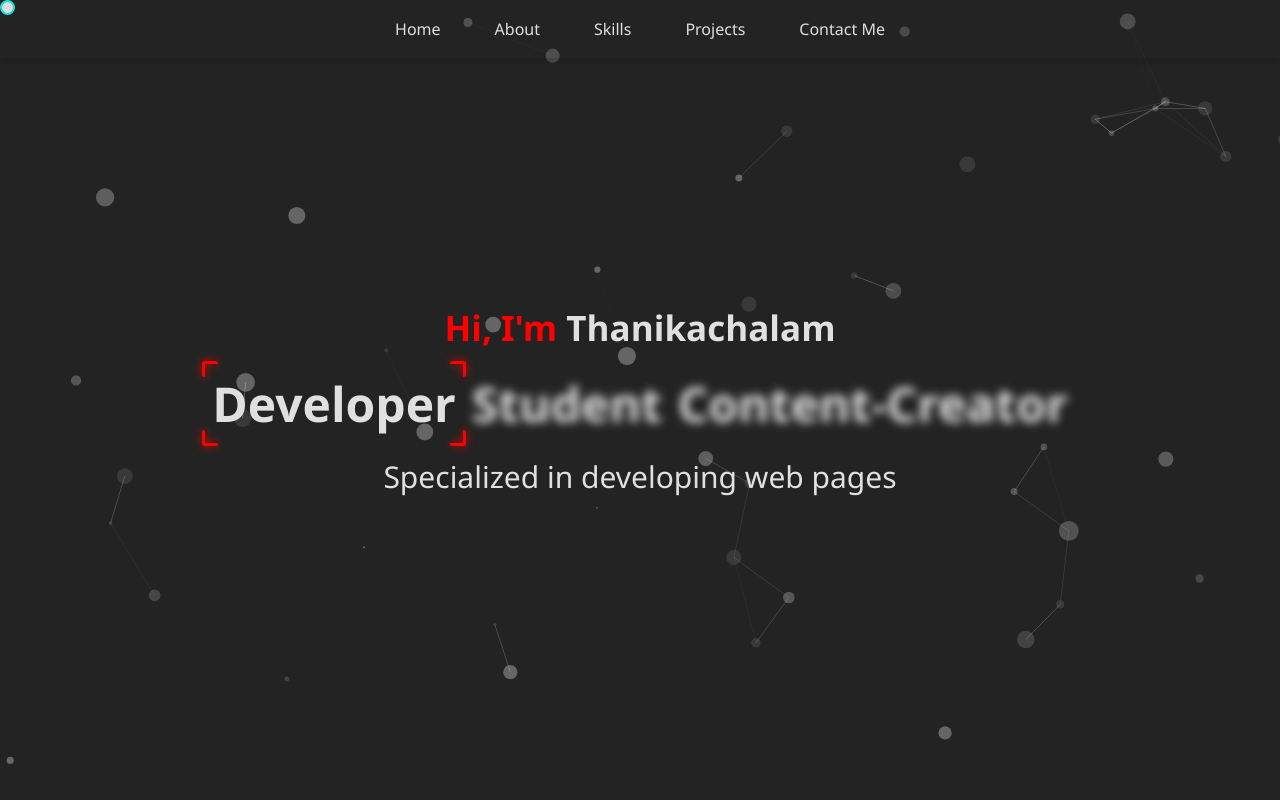
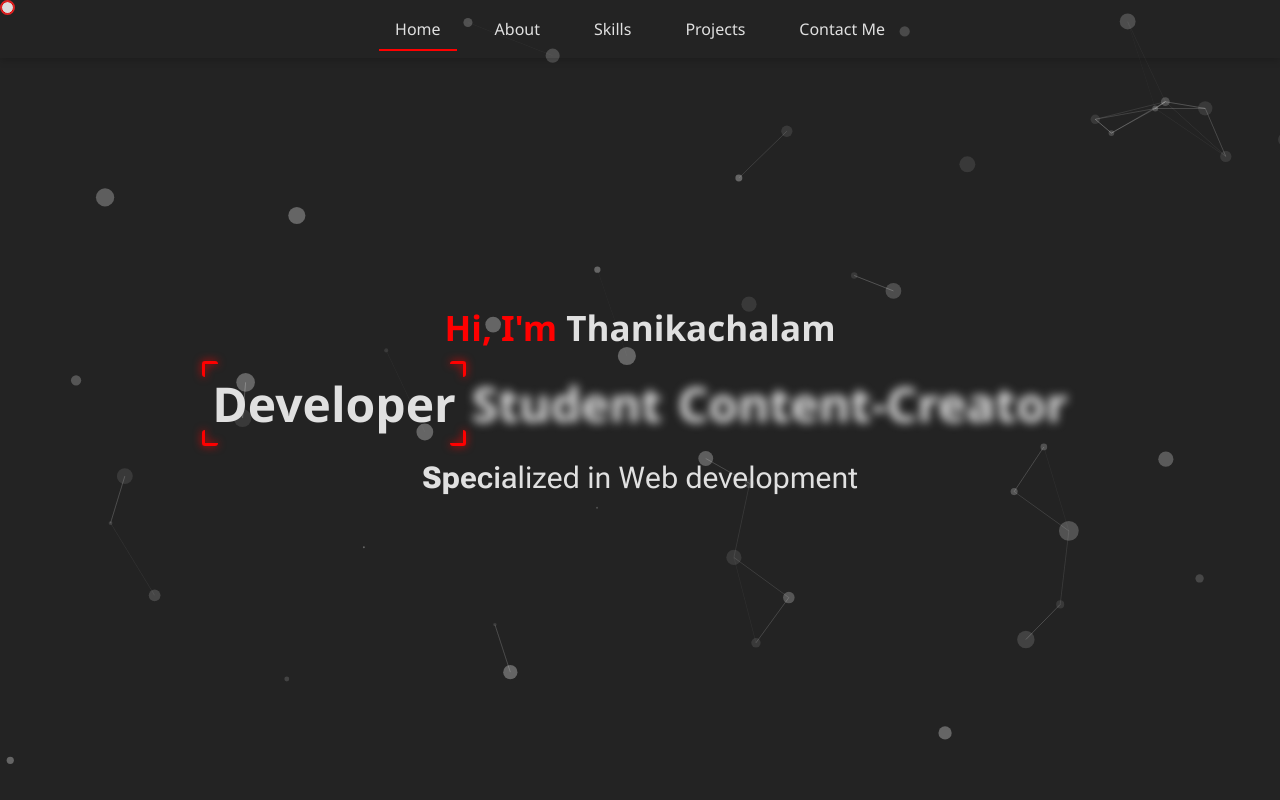
Before and after one commit to Thanikachalam1/Portfolio, a React (Vite) app: page / in a window 1280 px wide. Built offline with nearby package versions, Linux system fonts and the light colour scheme.

Commit message:
added animation for the content in home page and changed the design of the header

```diff
--- a/src/Animations/TrueFocus.css
+++ b/src/Animations/TrueFocus.css
@@ -12,7 +12,7 @@
     position: relative;
     font-size: 3rem;
     font-weight: 900;
-    cursor: pointer;
+    cursor: none;
     transition:
       filter 0.3s ease,
       color 0.3s ease;
--- /dev/null
+++ b/src/Animations/VariableProximity.css
@@ -0,0 +1,17 @@
+@import url("https://fonts.googleapis.com/css2?family=Roboto+Flex:opsz,wght@8..144,100..1000&display=swap");
+
+.variable-proximity {
+  font-family: "Roboto Flex", sans-serif;
+}
+
+.sr-only {
+  position: absolute;
+  width: 1px;
+  height: 1px;
+  padding: 0;
+  margin: -1px;
+  overflow: hidden;
+  clip: rect(0, 0, 0, 0);
+  white-space: nowrap;
+  border: 0;
+}
--- /dev/null
+++ b/src/Animations/VariableProximity.jsx
@@ -0,0 +1,185 @@
+import { forwardRef, useMemo, useRef, useEffect } from "react";
+import { motion } from "framer-motion";
+import "./VariableProximity.css";
+
+function useAnimationFrame(callback) {
+  useEffect(() => {
+    let frameId;
+    const loop = () => {
+      callback();
+      frameId = requestAnimationFrame(loop);
+    };
+    frameId = requestAnimationFrame(loop);
+    return () => cancelAnimationFrame(frameId);
+  }, [callback]);
+}
+
+function useMousePositionRef(containerRef) {
+  const positionRef = useRef({ x: 0, y: 0 });
+
+  useEffect(() => {
+    const updatePosition = (x, y) => {
+      if (containerRef?.current) {
+        const rect = containerRef.current.getBoundingClientRect();
+        positionRef.current = { x: x - rect.left, y: y - rect.top };
+      } else {
+        positionRef.current = { x, y };
+      }
+    };
+
+    const handleMouseMove = (ev) => updatePosition(ev.clientX, ev.clientY);
+    const handleTouchMove = (ev) => {
+      const touch = ev.touches[0];
+      updatePosition(touch.clientX, touch.clientY);
+    };
+
+    window.addEventListener("mousemove", handleMouseMove);
+    window.addEventListener("touchmove", handleTouchMove);
+    return () => {
+      window.removeEventListener("mousemove", handleMouseMove);
+      window.removeEventListener("touchmove", handleTouchMove);
+    };
+  }, [containerRef]);
+
+  return positionRef;
+}
+
+const VariableProximity = forwardRef((props, ref) => {
+  const {
+    label,
+    fromFontVariationSettings,
+    toFontVariationSettings,
+    containerRef,
+    radius = 50,
+    falloff = "linear",
+    className = "",
+    onClick,
+    style,
+    ...restProps
+  } = props;
+
+  const letterRefs = useRef([]);
+  const interpolatedSettingsRef = useRef([]);
+  const mousePositionRef = useMousePositionRef(containerRef);
+  const lastPositionRef = useRef({ x: null, y: null });
+
+  const parsedSettings = useMemo(() => {
+    const parseSettings = (settingsStr) =>
+      new Map(
+        settingsStr.split(",")
+          .map(s => s.trim())
+          .map(s => {
+            const [name, value] = s.split(" ");
+            return [name.replace(/['"]/g, ""), parseFloat(value)];
+          })
+      );
+
+    const fromSettings = parseSettings(fromFontVariationSettings);
+    const toSettings = parseSettings(toFontVariationSettings);
+
+    return Array.from(fromSettings.entries()).map(([axis, fromValue]) => ({
+      axis,
+      fromValue,
+      toValue: toSettings.get(axis) ?? fromValue,
+    }));
+  }, [fromFontVariationSettings, toFontVariationSettings]);
+
+  const calculateDistance = (x1, y1, x2, y2) =>
+    Math.sqrt((x2 - x1) ** 2 + (y2 - y1) ** 2);
+
+  const calculateFalloff = (distance) => {
+    const norm = Math.min(Math.max(1 - distance / radius, 0), 1);
+    switch (falloff) {
+      case "exponential": return norm ** 2;
+      case "gaussian": return Math.exp(-((distance / (radius / 2)) ** 2) / 2);
+      case "linear":
+      default: return norm;
+    }
+  };
+
+  useAnimationFrame(() => {
+    if (!containerRef?.current) return;
+    const containerRect = containerRef.current.getBoundingClientRect();
+    const { x, y } = mousePositionRef.current;
+    if (lastPositionRef.current.x === x && lastPositionRef.current.y === y) {
+      return;
+    }
+    lastPositionRef.current = { x, y };
+
+    letterRefs.current.forEach((letterRef, index) => {
+      if (!letterRef) return;
+
+      const rect = letterRef.getBoundingClientRect();
+      const letterCenterX = rect.left + rect.width / 2 - containerRect.left;
+      const letterCenterY = rect.top + rect.height / 2 - containerRect.top;
+
+      const distance = calculateDistance(
+        mousePositionRef.current.x,
+        mousePositionRef.current.y,
+        letterCenterX,
+        letterCenterY
+      );
+
+      if (distance >= radius) {
+        letterRef.style.fontVariationSettings = fromFontVariationSettings;
+        return;
+      }
+
+      const falloffValue = calculateFalloff(distance);
+      const newSettings = parsedSettings
+        .map(({ axis, fromValue, toValue }) => {
+          const interpolatedValue = fromValue + (toValue - fromValue) * falloffValue;
+          return `'${axis}' ${interpolatedValue}`;
+        })
+        .join(", ");
+
+      interpolatedSettingsRef.current[index] = newSettings;
+      letterRef.style.fontVariationSettings = newSettings;
+    });
+  });
+
+  const words = label.split(" ");
+  let letterIndex = 0;
+
+  return (
+    <span
+      ref={ref}
+      className={`${className} variable-proximity`}
+      onClick={onClick}
+      style={{ display: "inline", ...style }}
+      {...restProps}
+    >
+      {words.map((word, wordIndex) => (
+        <span
+          key={wordIndex}
+          style={{ display: "inline-block", whiteSpace: "nowrap" }}
+        >
+          {word.split("").map((letter) => {
+            const currentLetterIndex = letterIndex++;
+            return (
+              <motion.span
+                key={currentLetterIndex}
+                ref={(el) => { letterRefs.current[currentLetterIndex] = el; }}
+                style={{
+                  display: "inline-block",
+                  fontVariationSettings:
+                    interpolatedSettingsRef.current[currentLetterIndex],
+                }}
+                aria-hidden="true"
+              >
+                {letter}
+              </motion.span>
+            );
+          })}
+          {wordIndex < words.length - 1 && (
+            <span style={{ display: "inline-block" }}>&nbsp;</span>
+          )}
+        </span>
+      ))}
+      <span className="sr-only">{label}</span>
+    </span>
+  );
+});
+
+VariableProximity.displayName = "VariableProximity";
+export default VariableProximity;
--- a/src/App.css
+++ b/src/App.css
@@ -4,6 +4,7 @@
   scroll-behavior: smooth; /* Smooth scrolling for navigation */
   position: relative;
   height: 100vh; /* Full viewport height */
+
 }
 
 .content {
@@ -22,7 +23,7 @@
   display: flex;
   justify-content: center; /* Center content horizontally */
   align-items: center;
-  z-index: 2; /* Center content vertically */
+  z-index: 200; /* Center content vertically */
 }
 
 body,
@@ -41,5 +42,12 @@ html,
   left: 0;
   width: 100%;
   height: 100%;
+  z-index: 0;
+}
+
+.content{
   z-index: 1;
 }
+#home ,#about , #skills , #projects , #contact{
+  z-index: 2;
+}
--- a/src/App.jsx
+++ b/src/App.jsx
@@ -1,4 +1,4 @@
-import React, { useEffect } from "react";
+import React, { useEffect, useState } from "react";
 import './App.css';
 import Header from './Home/header/Header';
 import Home from './Home/home';
@@ -10,16 +10,16 @@ import ParticlesBackground from './Background/background';
 import LazyCursor from './LazyCursor/LazyCursor';
 import { BrowserRouter as Router, Routes, Route, useLocation } from "react-router-dom";
 
+// Scroll to section when route changes (optional enhancement)
 function ScrollToSection() {
   const location = useLocation();
 
   useEffect(() => {
-    const sectionId = location.pathname.substring(1); // Get section ID from URL
-
+    const sectionId = location.pathname.substring(1); // remove leading slash
     if (sectionId) {
-      const targetElement = document.getElementById(sectionId);
-      if (targetElement) {
-        targetElement.scrollIntoView({ behavior: "smooth", block: "start" });
+      const el = document.getElementById(sectionId);
+      if (el) {
+        el.scrollIntoView({ behavior: "smooth", block: "start" });
       }
     }
   }, [location]);
@@ -27,24 +27,75 @@ function ScrollToSection() {
   return null;
 }
 
-function App() {
+// Main app content with scroll tracking
+function AppContent() {
+  const [activeSection, setActiveSection] = useState("home");
+  useEffect(() => {
+    // Disable right-click
+    const handleContextMenu = (e) => e.preventDefault();
+    document.addEventListener("contextmenu", handleContextMenu);
+
+    // Disable copy
+    const handleCopy = (e) => e.preventDefault();
+    document.addEventListener("copy", handleCopy);
+
+    // Disable text selection
+    const handleSelectStart = (e) => e.preventDefault();
+    document.addEventListener("selectstart", handleSelectStart);
+
+    return () => {
+      document.removeEventListener("contextmenu", handleContextMenu);
+      document.removeEventListener("copy", handleCopy);
+      document.removeEventListener("selectstart", handleSelectStart);
+    };
+  }, []);
+  useEffect(() => {
+    const sections = document.querySelectorAll("section[id]");
+    const observer = new IntersectionObserver(
+      (entries) => {
+        entries.forEach(entry => {
+          if (entry.isIntersecting) {
+            setActiveSection(entry.target.id);
+          }
+        });
+      },
+      {
+        threshold: 0.6
+      }
+    );
+
+    sections.forEach(section => observer.observe(section));
+    return () => observer.disconnect();
+  }, []);
+
   return (
-    <Router>
-      <ScrollToSection /> {/* Scrolls to the section based on URL */}
+    <>
+      <ScrollToSection />
       <div className="App">
         <div className="background">
           <ParticlesBackground />
         </div>
-        <Header />
+        <Header activeSection={activeSection} />
         <LazyCursor />
         <div className="content">
-          <Home />
-          <About />
-          <Skills />
-          <Projects />
-          <Contact />
+          <section id="home"><Home /></section>
+          <section id="about"><About /></section>
+          <section id="skills"><Skills /></section>
+          <section id="projects"><Projects /></section>
+          <section id="contact"><Contact /></section>
         </div>
       </div>
+    </>
+  );
+}
+
+// Router wrapper
+function App() {
+  return (
+    <Router>
+      <Routes>
+        <Route path="/*" element={<AppContent />} />
+      </Routes>
     </Router>
   );
 }
--- a/src/Home/Header/header.css
+++ b/src/Home/Header/header.css
@@ -25,7 +25,6 @@
   align-items: center;
   box-shadow: 0 2px 8px rgba(0, 0, 0, 0.2);
   z-index: 999;
-    text-combine-upright: none;
 }
 
 /* Navigation section */
@@ -33,31 +32,47 @@
   display: flex;
   align-items: center;
   transition: all 0.3s ease-in-out;
-    text-decoration: none;
 }
 
 .nav-section ul {
   display: flex;
   gap: 22px;
   list-style: none;
-    text-decoration: none;
 }
 
+/* Navigation button with underline animation */
 .nav-button {
+  position: relative;
   background: none;
   border: none;
   font-size: 1rem;
-    color: #E0E0E0; /* Light gray text */
-    cursor: none;
+  color: #E0E0E0;
   padding: 10px 16px;
   border-radius: 10px;
   transition: all 0.3s ease;
   text-decoration: none;
+  cursor: pointer;
+  overflow: hidden;
+  padding-bottom: 15px;
 }
 
-  /* Button hover effects */
+.nav-button::after {
+  content: "";
+  position: absolute;
+  left: 0;
+  bottom: 4px;
+  width: 0%;
+  height: 2px;
+  background-color: red;
+  transition: width 0.3s ease;
+}
+
+.nav-button:hover::after,
+.nav-button.active::after {
+  width: 100%;
+}
+
 .nav-button:hover {
-    background-color: red; /* Bright orange for hover */
   color: #ffffff;
   transform: translateY(-2px) scale(1.05);
 }
@@ -68,16 +83,16 @@
   width: 28px;
   height: 22px;
   position: relative;
-    cursor: pointer;
   transition: all 0.4s ease;
   z-index: 200;
+  cursor: pointer;
 }
 
 .hamburger span {
   position: absolute;
   height: 3px;
   width: 100%;
-    background-color: #FF9800; /* Orange bars */
+  background-color: red;
   left: 0;
   border-radius: 2px;
   transition: all 0.4s ease;
@@ -87,7 +102,6 @@
 .hamburger span:nth-child(2) { top: 9px; }
 .hamburger span:nth-child(3) { top: 18px; }
 
-  /* Unique diagonal cross animation */
 .hamburger.active span:nth-child(1) {
   transform: rotate(45deg);
   top: 9px;
@@ -110,36 +124,43 @@
 
   .HeaderContainer {
     justify-content: start;
-      align-items: center;
     height: 74px;
   }
 
   .nav-section {
-      position: absolute;
-      top: 64px;
+    position: fixed;
+    top: 0;
     left: 0;
-      width: 100%;
-      background-color: transparent;
+    height: 100vh;
+    width: 100vw;
+    background-color: #121212;
     flex-direction: column;
+    justify-content: center;
     align-items: center;
-      padding: 24px 0;
-      gap: 20px;
+    gap: 24px;
     opacity: 0;
     pointer-events: none;
     transform: translateY(-20px);
     transition: all 0.4s ease-in-out;
-      box-shadow: 0 6px 10px rgba(0, 0, 0, 0.2);
+    z-index: 100;
   }
 
   .nav-section.active {
     opacity: 1;
     pointer-events: auto;
     transform: translateY(0);
+
   }
 
   .nav-section ul {
     flex-direction: column;
-      gap: 16px;
+    gap: 24px;
+    list-style: none;
+
+  }
+
+  .nav-section ul :active {
+    color: white;
   }
 
   .nav-button {
@@ -147,16 +168,17 @@
     text-align: center;
     padding: 12px 0;
     color: #E0E0E0;
+    font-size: 1.2rem;
   }
 
   .nav-button:hover {
-      background-color: #FF5722; /* Brighter orange for hover */
+    background-color: red;
     color: #ffffff;
   }
 }
 
-  /* Adding margin to the rest of the content */
+/* Content spacing */
 .main-content {
-    margin-top: 74px; /* Match the height of the header */
+  margin-top: 74px;
   padding: 20px;
 }
--- a/src/Home/Header/header.jsx
+++ b/src/Home/Header/header.jsx
@@ -2,12 +2,13 @@ import React, { useState } from "react";
 import './Header.css';
 import { Link } from "react-router-dom";
 
-function Header() {
+function Header({ activeSection }) {
   const [isMobile, setIsMobile] = useState(false);
 
-  const toggleMobile = () => {
-    setIsMobile(!isMobile);
-  };
+  const toggleMobile = () => setIsMobile(!isMobile);
+  const closeMenu = () => setIsMobile(false);
+
+  const isActive = (id) => activeSection === id ? 'active' : '';
 
   return (
     <div className="HeaderContainer">
@@ -19,11 +20,11 @@ function Header() {
 
       <div className={`nav-section ${isMobile ? 'active' : ''}`}>
         <ul>
-          <li><Link to="/home" className="nav-button">Home</Link></li>
-          <li><Link to="/about" className="nav-button">About</Link></li>
-          <li><Link to="/skills" className="nav-button">Skills</Link></li>
-          <li><Link to="/projects" className="nav-button">Projects</Link></li>
-          <li><Link to="/contact" className="nav-button">Contact Me</Link></li>
+          <li><Link to="/home" className={`nav-button ${isActive('home')}`} onClick={closeMenu}>Home</Link></li>
+          <li><Link to="/about" className={`nav-button ${isActive('about')}`} onClick={closeMenu}>About</Link></li>
+          <li><Link to="/skills" className={`nav-button ${isActive('skills')}`} onClick={closeMenu}>Skills</Link></li>
+          <li><Link to="/projects" className={`nav-button ${isActive('projects')}`} onClick={closeMenu}>Projects</Link></li>
+          <li><Link to="/contact" className={`nav-button ${isActive('contact')}`} onClick={closeMenu}>Contact Me</Link></li>
         </ul>
       </div>
     </div>
--- a/src/Home/home.css
+++ b/src/Home/home.css
@@ -4,6 +4,8 @@
     display: flex;
     align-items: center;
     justify-content: center;
+    z-index: 100000;
+
 }
 
 .intro{
--- a/src/Home/home.jsx
+++ b/src/Home/home.jsx
@@ -1,8 +1,13 @@
 import React from "react";
 import './home.css';
 import TrueFocus from "../Animations/TrueFocus";
+import VariableProximity from "../Animations/VariableProximity";
+import { useRef } from "react";
 
 function Home(){
+
+const containerRef = useRef(null);
+
   return(
     <div className="Home" id = "home">
       <div className="intro">
@@ -17,7 +22,22 @@ borderColor="red"
 animationDuration={0.5}
 pauseBetweenAnimations={1}
 />
-        <p className="specialization">Specialized in developing web pages</p>
+        <div className="specialization">
+        <div
+ref={containerRef}
+style={{position: 'relative'}}
+>
+  <VariableProximity
+    label={'Specialized in Web development'}
+    className={'variable-proximity-demo'}
+    fromFontVariationSettings="'wght' 400, 'opsz' 9"
+    toFontVariationSettings="'wght' 1000, 'opsz' 40"
+    containerRef={containerRef}
+    radius={100}
+    falloff='linear'
+  />
+</div>
+        </div>
       </div>
     </div>
   )
--- a/src/LazyCursor/LazyCursor.css
+++ b/src/LazyCursor/LazyCursor.css
@@ -5,10 +5,10 @@
     width: 15px;
     height: 15px;
     background-color: white;
-    border: 2px solid #00ffff;
+    border: 2px solid red;
     border-radius: 50%;
     pointer-events: none;
-    z-index: 9999;
+    z-index: 99999999;
     transform: translate3d(0, 0, 0);
     transition: background-color 0.2s ease;
     mix-blend-mode: difference;
--- a/src/index.css
+++ b/src/index.css
@@ -14,3 +14,7 @@ body::-webkit-scrollbar {
 body {
     font-family: 'Roboto', sans-serif;
 }
+
+* {
+    -webkit-tap-highlight-color: transparent;
+  }
```
Lines whose indentation alone changed are shown as unchanged.
